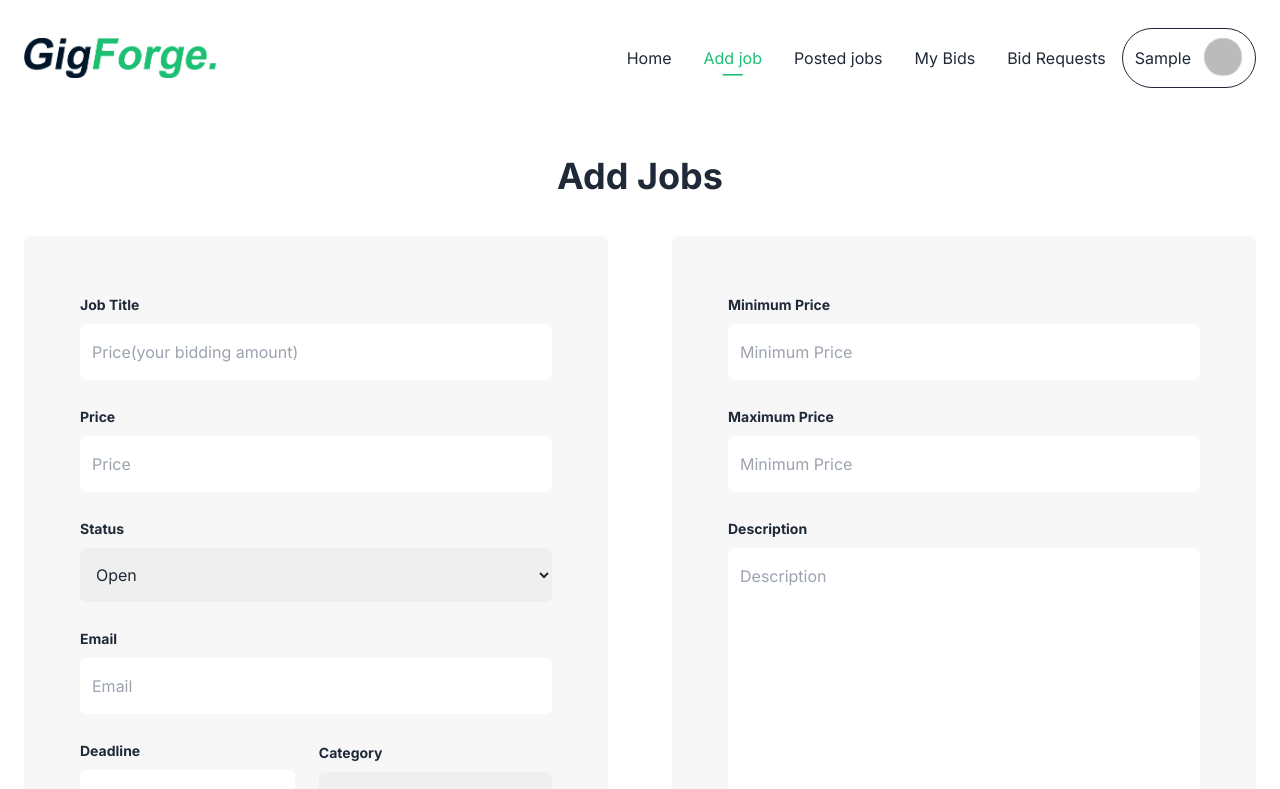
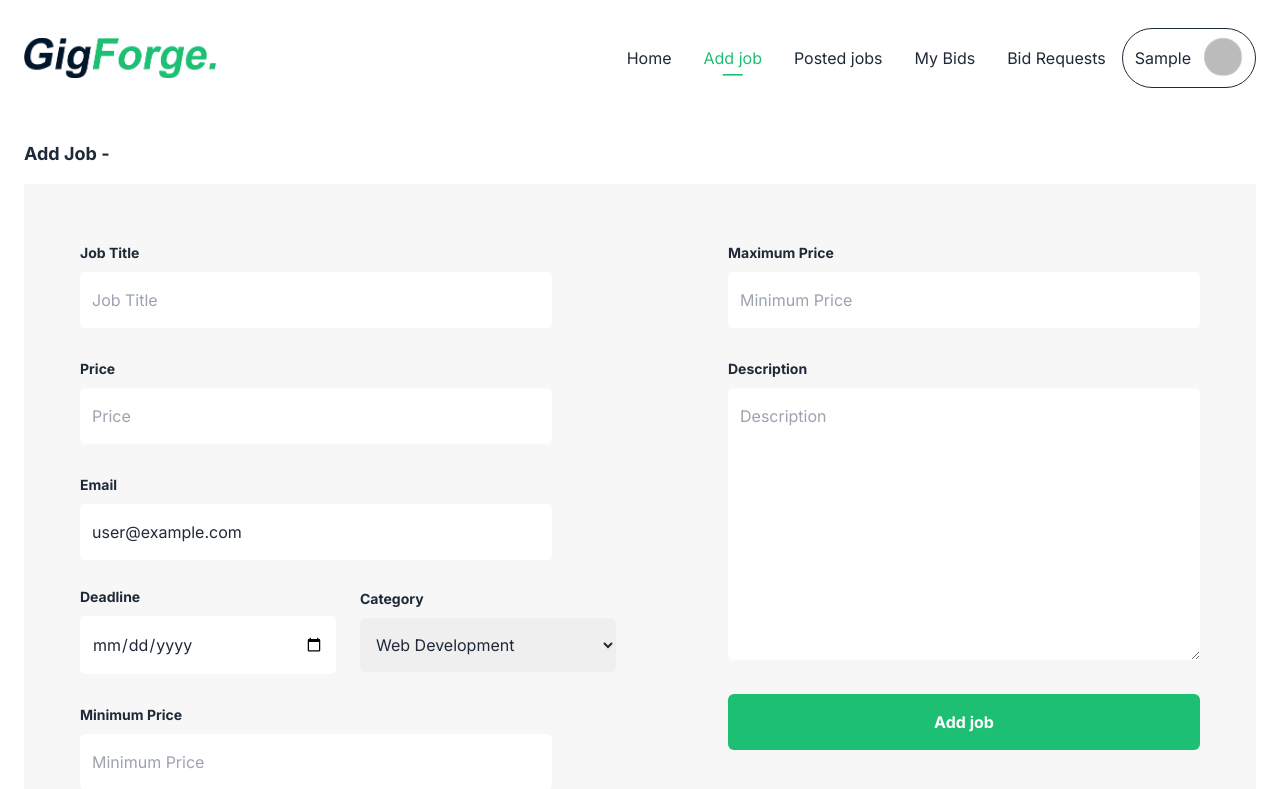
Before and after one commit to sabbirsami/gig-forge, a React (Vite) app: page /add-job in a window 1280 px wide. Shown: the top 789 px of the page. Built offline with nearby package versions, Linux system fonts and the light colour scheme; no server answers; sample sign-in values are in the browser's storage.

Commit message:
add job in database

```diff
--- a/package.json
+++ b/package.json
@@ -10,12 +10,14 @@
     "preview": "vite preview"
   },
   "dependencies": {
+    "antd": "^5.11.0",
     "axios": "^1.6.0",
     "firebase": "^10.5.2",
     "framer-motion": "^10.16.4",
     "localforage": "^1.10.0",
     "match-sorter": "^6.3.1",
     "moment": "^2.29.4",
+    "rc-tween-one": "^3.0.6",
     "react": "^18.2.0",
     "react-dom": "^18.2.0",
     "react-helmet-async": "^1.3.0",
--- a/src/components/auth/Register.jsx
+++ b/src/components/auth/Register.jsx
@@ -51,6 +51,7 @@ const Register = () => {
                     })
                     .catch((err) => {
                         // An error occurred
+
                         setSignInWithGoogleError(
                             err.message.split("(")[1].split("-").join(" ")
                         );
--- a/src/components/home/jobs/AddJobs.jsx
+++ b/src/components/home/jobs/AddJobs.jsx
@@ -1,11 +1,97 @@
+import { useContext, useState } from "react";
+import { AuthContext } from "../../auth/AuthProvider";
+import { useForm } from "react-hook-form";
+import { useNavigate } from "react-router-dom";
+import toast from "react-hot-toast";
+
 const AddJobs = () => {
+    const { user } = useContext(AuthContext);
+    const {
+        register,
+        handleSubmit,
+        formState: { errors },
+    } = useForm();
+    const navigate = useNavigate();
+
+    const [loading, setLoading] = useState(false);
+    const employer_email = user.email;
+    const status = "pending";
+    const tags = [
+        "Portfolio Website",
+        "Design Tools",
+        "Web Design",
+        "Social Media",
+    ];
+    const packageItems = [
+        "100% Unique",
+        "Top Quality",
+        "Copywriting for Website and Marketing Materials",
+        "Unlimited Revisions",
+        "Content Migration (if an existing site is being replaced)",
+        "Content Migration (if an existing site is being replaced)",
+        "5 Day delivery",
+        "Content Creation (blog posts, videos, infographics, etc.)",
+        "Ongoing Support and Maintenance (optional)",
+    ];
+
+    // Submit form
+    const onSubmit = (data) => {
+        setLoading(true);
+        const {
+            title,
+            category,
+            deadline,
+            maximum_price,
+            minimum_price,
+            price,
+            short_description,
+        } = data;
+        const addedJob = {
+            title,
+            category,
+            deadline,
+            maximum_price,
+            minimum_price,
+            price,
+            short_description,
+            packageItems,
+            tags,
+            status,
+            employer_email,
+        };
+        console.log(addedJob);
+        fetch(`http://localhost:5000/jobs`, {
+            method: "POST",
+            headers: {
+                "content-type": "application/json",
+            },
+            body: JSON.stringify(addedJob),
+        })
+            .then((res) => res.json())
+            .then((result) => {
+                toast.success("Successfully job added", {
+                    duration: 2000,
+                    className: "mt-32",
+                });
+                setLoading(false);
+                navigate("/posted-job");
+                console.log(result);
+            })
+            .catch((err) => {
+                console.log(err);
+                toast.error("  Fail to add job", {
+                    duration: 2000,
+                    className: "mt-32",
+                });
+            });
+    };
     return (
         <div className="container mx-auto px-6">
-            <h2 className="text-4xl font-bold pt-10 text-center">Add Jobs</h2>
-            <form>
-                <div className="grid md:grid-cols-2 grid-cols-1 lg:gap-16 md:gap-8 gap-0">
-                    <div className="py-10">
-                        <div className=" lg:p-14  p-8 bg-whiteSecondary/10 rounded-md">
+            <h2 className="text-lg font-bold pt-6">Add Job -</h2>
+            <form onSubmit={handleSubmit(onSubmit)}>
+                <div className="pb-10 pt-4">
+                    <div className="grid md:grid-cols-2 grid-cols-1 lg:gap-16 md:gap-8 gap-0 bg-whiteSecondary/10">
+                        <div className=" lg:p-14  p-8 rounded-md">
                             <label
                                 htmlFor="jobTitle"
                                 className=" mt-6 font-bold text-sm "
@@ -13,11 +99,17 @@ const AddJobs = () => {
                                 Job Title
                             </label>
                             <input
-                                type="number"
-                                name="jobTitle"
+                                type="text"
+                                {...register("title", {})}
                                 className="py-4 px-3 w-full mb-6 mt-2 rounded-md"
-                                placeholder="Price(your bidding amount)"
+                                placeholder="Job Title"
                             />
+                            {/* error message for title*/}
+                            <label className="block md:w-64 w-full  text-sm text-[#d63031] pt-1">
+                                {errors.title && (
+                                    <span>Job Title is required *</span>
+                                )}
+                            </label>
                             <label
                                 htmlFor="price"
                                 className=" mt-6 font-bold text-sm "
@@ -26,30 +118,19 @@ const AddJobs = () => {
                             </label>
                             <input
                                 type="number"
+                                {...register("price", {
+                                    required: true,
+                                })}
                                 className="py-4 px-3 w-full mb-6  mt-2 rounded-md"
                                 placeholder="Price"
                             />
-                            <label
-                                htmlFor="Status"
-                                className=" mt-6 font-bold text-sm "
-                            >
-                                Status
+                            {/* error message for price */}
+                            <label className="block md:w-64 w-full  text-sm text-[#d63031] pt-1">
+                                {errors.price && (
+                                    <span>Price is required *</span>
+                                )}
                             </label>
-                            <select
-                                name="status"
-                                className="py-4 px-3 w-full mb-6 mt-2 rounded-md"
-                                id="status-select"
-                            >
-                                <option className="rounded-md" value="open">
-                                    Open
-                                </option>
-                                <option className="rounded-md" value="pending">
-                                    Pending
-                                </option>
-                                <option className="rounded-md" value="close">
-                                    Closed
-                                </option>
-                            </select>
+
                             <label
                                 htmlFor="email"
                                 className=" mt-6 font-bold text-sm "
@@ -58,6 +139,9 @@ const AddJobs = () => {
                             </label>
                             <input
                                 type="email"
+                                {...register("employer_email", {})}
+                                value={employer_email}
+                                readOnly
                                 className="py-4 px-3 w-full mb-6  mt-2 rounded-md"
                                 placeholder="Email"
                             />
@@ -71,11 +155,19 @@ const AddJobs = () => {
                                     </label>
                                     <input
                                         type="date"
+                                        {...register("deadline", {
+                                            required: true,
+                                        })}
                                         className="py-4 px-3 w-full mb-6  mt-2 rounded-md"
                                         placeholder="Deadline"
                                     />
+                                    {/* error message for deadline*/}
+                                    <label className="block md:w-64 w-full  text-sm text-[#d63031] pt-1">
+                                        {errors.deadline && (
+                                            <span>Deadline is required *</span>
+                                        )}
+                                    </label>
                                 </div>
-
                                 <div className="grow">
                                     <label
                                         htmlFor="category"
@@ -85,6 +177,9 @@ const AddJobs = () => {
                                     </label>
                                     <select
                                         name="brand"
+                                        {...register("category", {
+                                            required: true,
+                                        })}
                                         className="py-4 px-3 w-full mb-6 mt-2 rounded-md"
                                         id="pet-select"
                                     >
@@ -107,12 +202,15 @@ const AddJobs = () => {
                                             Graphic Design
                                         </option>
                                     </select>
+                                    {/* error message for category*/}
+                                    <label className="block md:w-64 w-full  text-sm text-[#d63031] pt-1">
+                                        {errors.category && (
+                                            <span>Category is required *</span>
+                                        )}
+                                    </label>
+                                    {/* tag */}
                                 </div>
                             </div>
-                        </div>
-                    </div>
-                    <div className="py-10">
-                        <div className=" lg:p-14  p-8 bg-whiteSecondary/10 rounded-md">
                             <label
                                 htmlFor="price"
                                 className=" mt-6 font-bold text-sm "
@@ -121,9 +219,21 @@ const AddJobs = () => {
                             </label>
                             <input
                                 type="number"
+                                {...register("minimum_price", {
+                                    required: true,
+                                })}
                                 className="py-4 px-3 w-full mb-6  mt-2 rounded-md"
                                 placeholder="Minimum Price"
                             />
+                            {/* error message for Minimum Price */}
+                            <label className="block md:w-64 w-full  text-sm text-[#d63031] pt-1">
+                                {errors.minimum_price && (
+                                    <span>Minimum Price is required *</span>
+                                )}
+                            </label>
+                        </div>
+                        <div className="">
+                            <div className=" lg:p-14  p-8 rounded-md">
                                 <label
                                     htmlFor="price"
                                     className=" mt-6 font-bold text-sm "
@@ -132,9 +242,18 @@ const AddJobs = () => {
                                 </label>
                                 <input
                                     type="number"
+                                    {...register("maximum_price", {
+                                        required: true,
+                                    })}
                                     className="py-4 px-3 w-full mb-6  mt-2 rounded-md"
                                     placeholder="Minimum Price"
                                 />
+                                {/* error message for  Maximum Price */}
+                                <label className="block md:w-64 w-full  text-sm text-[#d63031] pt-1">
+                                    {errors.maximum_price && (
+                                        <span>Maximum Price is required *</span>
+                                    )}
+                                </label>
 
                                 <label
                                     htmlFor="Description"
@@ -145,18 +264,32 @@ const AddJobs = () => {
                                 <textarea
                                     name=""
                                     id=""
+                                    {...register("short_description", {
+                                        required: true,
+                                    })}
                                     placeholder="Description"
                                     className="py-4 px-3 w-full  mt-2 rounded-md"
                                     cols="30"
                                     rows="10"
                                 ></textarea>
-                        </div>
+                                {/* error message for Description*/}
+                                <label className="block md:w-64 w-full  text-sm text-[#d63031] pt-1">
+                                    {errors.short_description && (
+                                        <span>Description is required *</span>
+                                    )}
+                                </label>
                                 <button
                                     className="w-full bg-primaryColor rounded-md py-4 mt-6 text-white font-bold"
                                     type="submit"
                                 >
-                            Add job
+                                    {loading ? (
+                                        <span className="loading loading-spinner text-white"></span>
+                                    ) : (
+                                        <span> Add job</span>
+                                    )}
                                 </button>
+                            </div>
+                        </div>
                     </div>
                 </div>
             </form>
--- a/src/components/home/jobs/JobDetails.jsx
+++ b/src/components/home/jobs/JobDetails.jsx
@@ -21,7 +21,7 @@ const JobDetails = () => {
         price,
         short_description,
         status,
-        package: items,
+        packageItems,
         tags,
     } = data[0];
 
@@ -122,7 +122,7 @@ const JobDetails = () => {
                                             Package Include:
                                         </p>
                                         <ul className="list-disc ps-6 pt-2">
-                                            {items.map((data, idx) => (
+                                            {packageItems.map((data, idx) => (
                                                 <li
                                                     className="text-sm font-semibold"
                                                     key={idx}
```
Also changed, not shown: public/data.json (+20 -20 lines), src/assets/empty.svg (added), 1 other file (tests, documents, lock files or other folders). Lines whose indentation alone changed are shown as unchanged.
